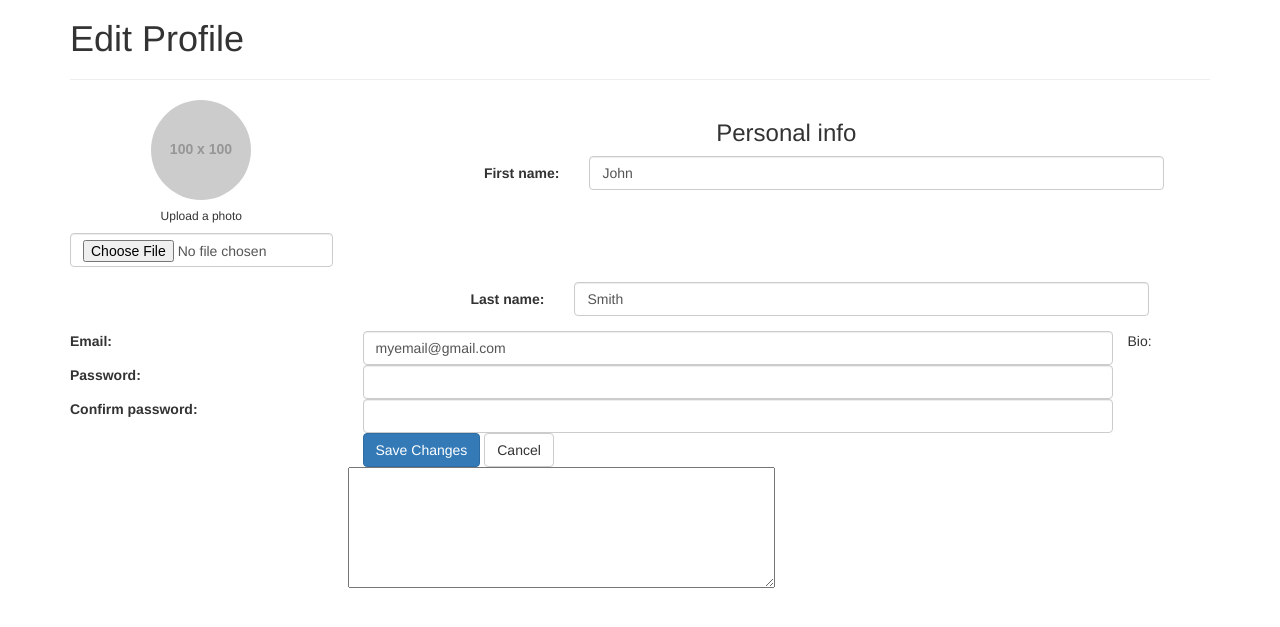
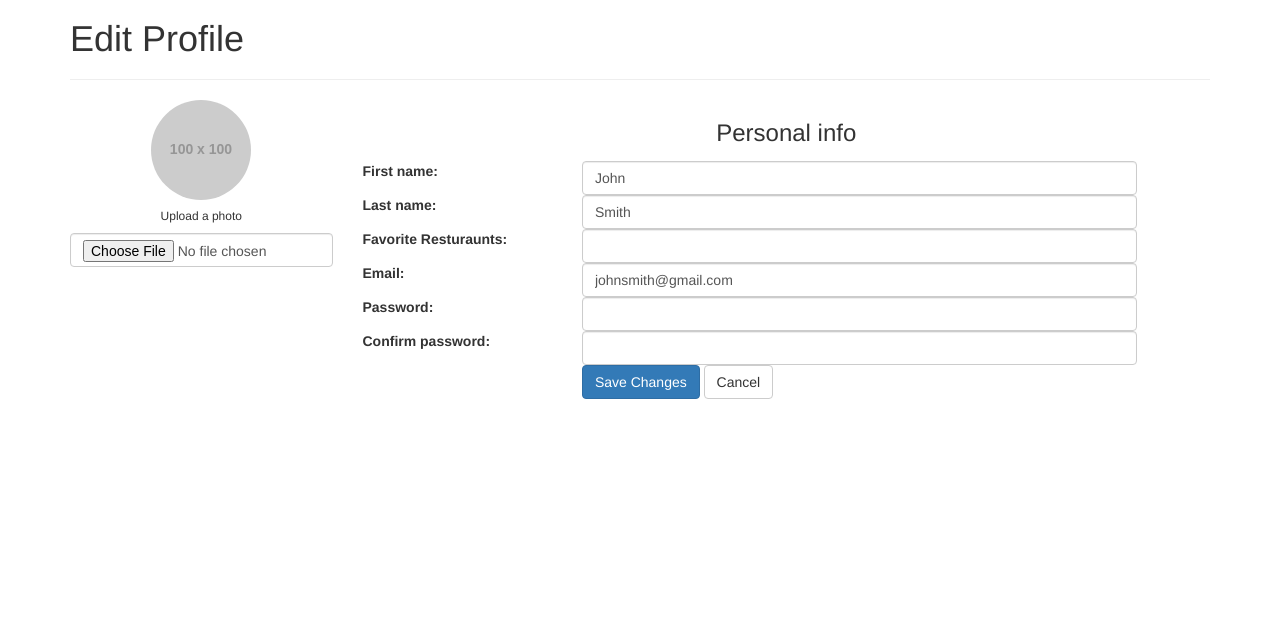
Before and after one commit to jvb93/cis444Project, a PHP site: page /edit-profile.php in a window 1280 px wide. Shown: the part 51-678 px from the top of the page. Run offline with PHP 8.4, Linux system fonts and the light colour scheme; grey boxes labelled with a size stand in for pictures from a placeholder-image service; some libraries are stand-ins or nearby versions.

Commit message:
Fixed edit-profile

```diff
--- a/edit-profile.php
+++ b/edit-profile.php
@@ -16,7 +16,7 @@
 <div class= "col-md-offset-3">
           <h3 class = "Personal-info-header" >Personal info</h3><!--having troube centering-->
 
-          <form class="form-horizontal" role="form">
+          <form class="form-group" role="form">
             <div class="form-group">
               <label class="col-lg-3 control-label">First name:</label>
               <div class="col-lg-8">
@@ -29,12 +29,16 @@
                 <input class="form-control" type="text" value="Smith">
               </div>
             </div>
-
+            <div class="form-group">
+              <label class="col-lg-3 control-label">Favorite Resturaunts:</label>
+              <div class="col-lg-8">
+                <input class="form-control" type="text">
+              </div>
             </div>
             <div class="form-group">
               <label class="col-lg-3 control-label">Email:</label>
               <div class="col-lg-8">
-                <input class="form-control" type="text" value="myemail@gmail.com">
+                <input class="form-control" type="text" value="johnsmith@gmail.com">
               </div>
             </div>
 
@@ -55,18 +59,13 @@
             <div class="form-group">
               <label class="col-md-3 control-label"></label>
               <div class="col-md-8">
-                <input class="btn btn-primary" type="button" value="Save Changes">
+                <input class="btn btn-primary" type="button" value="Save Changes" onclick="window.location.href='profile.php'">
                 <span></span>
                 <input class="btn btn-default" type="reset" value="Cancel">
               </div>
             </div>
           </form>
-          <div class = " col-md-offset-3 bio-page">
-          <p> Bio: </p>
-          <textarea cols="50" rows="5" style="overflow:scroll;">
 
-          </textarea>
-        </div>
 
 
       </div>
```
